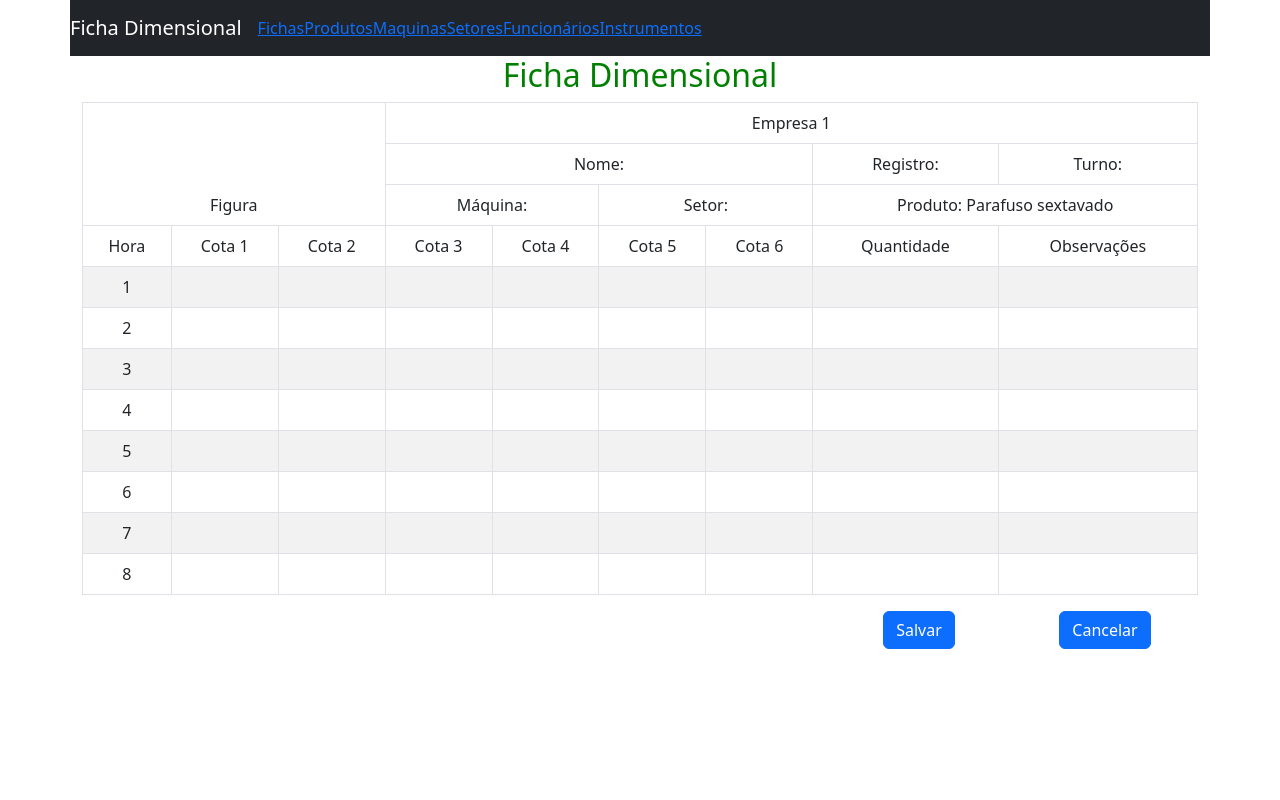
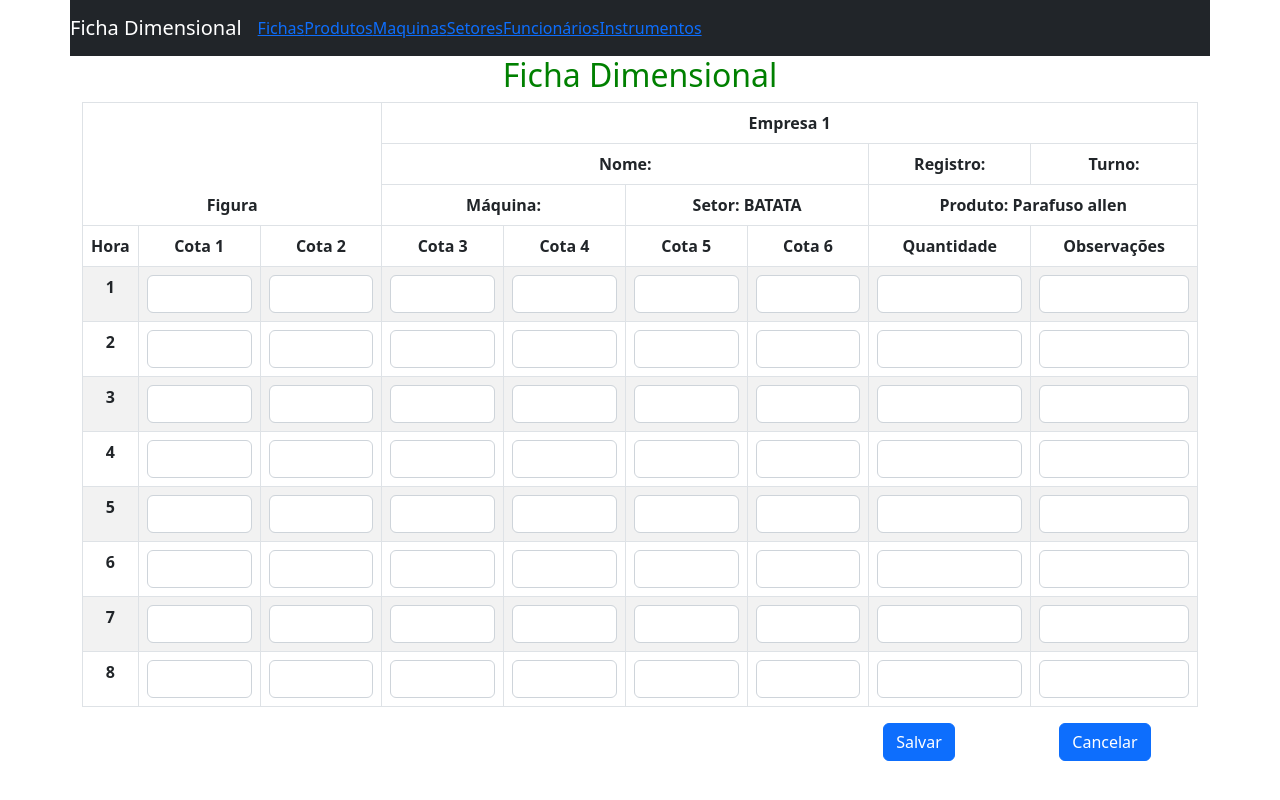
Before and after one commit to DaniloOC/ficha-dimensional-app, a React (Create React App) app: page /forms/ficha/1 in a window 1280 px wide. Built offline with nearby package versions, Linux system fonts and the light colour scheme.

Commit message:
Formantando o layout dos textfields

```diff
--- a/src/components/Fichas.js
+++ b/src/components/Fichas.js
@@ -16,7 +16,7 @@ const Fichas = () => {
     const header = {
         datas: [
             { name: 'id', value: 'Registro' },
-            { name: 'produto', value: 'Produto' },
+            { name: 'produto.nome', value: 'Produto' },
             { name: 'data', value: 'Data', type: 'date' },
             { name: 'remover', label: 'Remover', type: 'button', click: (item) => {
                 console.log('removerFuncionario', item);
--- a/src/components/forms/Ficha.js
+++ b/src/components/forms/Ficha.js
@@ -1,6 +1,6 @@
 import React, { useEffect, useState } from "react";
 import { Container, Form, Row, Table } from 'react-bootstrap';
-import { useNavigate, useParams } from 'react-router-dom';
+import { useLocation, useNavigate } from 'react-router-dom';
 import FichasService from "../../service/FichasService";
 import FormButton from "../layout/FormButton";
 import FormPage from '../layout/FormPage';
@@ -8,11 +8,13 @@ import FormPage from '../layout/FormPage';
 const Ficha = () => {
 
     const navigate = useNavigate();
-    const params = useParams();
-    const [ficha, setFicha] = useState([]);
+    const [ficha, setFicha] = useState({});
+    const [produto, setProduto] = useState({});
     const [quantidadeCotas, setQuantidadeCotas] = useState(0);
     const [cotas, setCotas] = useState([]);
     const [apontamentos, setApontamentos] = useState([]);
+
+    const search = useLocation().search;
 
     const onFormSubmit = (event) => {
         event.preventDefault();
@@ -25,36 +27,46 @@ const Ficha = () => {
     };
 
     useEffect(() => {
-        const fch = FichasService.findById(params.id);
-        console.log("fch", fch);
-        setFicha(fch);
-        setQuantidadeCotas(6);
+        const s = new URLSearchParams(search);
+        console.log('s', s);
+        const turno = s.get('turno');
+        const maquina = s.get('maquina');
+        const setor = s.get('setor');
+        const produto = s.get('produto');
+        FichasService.findByTurnoMaquinaSetorProduto(turno, maquina, setor, produto)
+            // .then((r) => r.json())
+            .then((response) => {
+                console.log('FICHA >>', response);
+                setQuantidadeCotas(response.produto.qtdCotas);
+                setProduto(response.produto);
+                setFicha(response);
 
                 let cotasCol = [];
-        for (let i = 0; i < quantidadeCotas; i++) {
-            cotasCol.push(<td>Cota {i + 1}</td>);
+                for (let i = 0; i < response.produto.qtdCotas; i++) {
+                    cotasCol.push(<th>Cota {i + 1}</th>);
                 }
                 setCotas(cotasCol);
 
                 let apts = [];
+                response.cotas.forEach((cota, i) => {
                     let aptsCotas = [];
-        for (let i = 0; i < quantidadeCotas; i++) {
-            aptsCotas.push(<td></td>);
+                    for (let i2 = 0; i2 < cota.length; i2++) {
+                        aptsCotas.push(<td><Form.Control type="input" name={'cota_' + i + '_' + i2} value={cota[i2]} /></td>);
                     }
-        for (let i = 0; i < 8; i++) {
                     const rowApt =
                         <tr>
-                    <td>
+                            <th>
                                 {i + 1}
-                    </td>
+                            </th>
                             {aptsCotas}
-                    <td></td>
-                    <td></td>
+                            <td><Form.Control type="input" name={'cotaQtd_' + i} value={''} /></td>
+                            <td><Form.Control type="input" name={'cotaObs_' + i} value={''} /></td>
                         </tr>;
                     apts.push(rowApt);
-        }
+                });
                 setApontamentos(apts);
-    }, [params, quantidadeCotas]);
+            });
+    }, [search]);
 
     return (
         <Container>
@@ -66,24 +78,24 @@ const Ficha = () => {
                         <Table striped bordered hover>
                             <thead>
                                 <tr>
-                                    <td rowSpan={3} colSpan={3}>Figura</td>
-                                    <td colSpan={quantidadeCotas}>Empresa 1</td>
+                                    <th rowSpan={3} colSpan={3}>Figura</th>
+                                    <th colSpan={quantidadeCotas}>Empresa 1</th>
                                 </tr>
                                 <tr>
-                                    <td colSpan={quantidadeCotas + 3 - 5} >Nome: {ficha.nome}</td>
-                                    <td>Registro: {ficha.registro}</td>
-                                    <td>Turno: {ficha.turno}</td>
+                                    <th colSpan={quantidadeCotas + 3 - 5} >Nome: {ficha.nome}</th>
+                                    <th>Registro: {ficha.registro}</th>
+                                    <th>Turno: {ficha.turno}</th>
                                 </tr>
                                 <tr>
-                                    <td colSpan={(quantidadeCotas + 3 - 3) / 3}>Máquina: {ficha.maquina}</td>
-                                    <td colSpan={(quantidadeCotas + 3 - 3) / 3}>Setor: {ficha.setor}</td>
-                                    <td colSpan={(quantidadeCotas + 3 - 3) / 3}>Produto: {ficha.produto}</td>
+                                    <th colSpan={(quantidadeCotas + 3 - 3) / 3}>Máquina: {ficha.maquina}</th>
+                                    <th colSpan={(quantidadeCotas + 3 - 3) / 3}>Setor: {ficha.setor}</th>
+                                    <th colSpan={(quantidadeCotas + 3 - 3) / 3}>Produto: {produto.nome}</th>
                                 </tr>
                                 <tr>
-                                    <td>Hora</td>
+                                    <th>Hora</th>
                                     {cotas}
-                                    <td>Quantidade</td>
-                                    <td>Observações</td>
+                                    <th>Quantidade</th>
+                                    <th>Observações</th>
                                 </tr>
                             </thead>
                             <tbody>
--- a/src/service/FichasService.js
+++ b/src/service/FichasService.js
@@ -1,8 +1,8 @@
 const FichasService = {
 
     fichas: [
-        { 'id': 1, 'produto': 'Parafuso sextavado', data: '2023-05-14' },
-        { 'id': 2, 'produto': 'Parafuso allen', data: '2023-05-14' },
+        { id: 1, produto: { id: 1, nome: 'Parafuso sextavado', descricao: 'Parafuso sextavado 10mm', qtdCotas: 6 }, data: '2023-05-14' },
+        { id: 2, produto: { id: 2, nome: 'Parafuso allen', descricao: 'Parafuso allen 10mm', qtdCotas: 6 }, data: '2023-05-14', setor: "BATATA" },
     ],
 
     findAll: function () {
@@ -15,14 +15,29 @@ const FichasService = {
     },
 
     findById: function (id) {
-        if (id === undefined || id === '') {
-            return {};
+        // if (id === undefined || id === '') {
+        //     return {};
+        // }
+        // const itens = this.fichas.filter((f) => {
+        //     return f.id === parseInt(id);
+        // });
+        // return itens.length > 0 ? itens[0] : {};
+        console.log("==>", this.fichas[1]);
+        return this.fichas[1];
+    },
+
+    findByTurnoMaquinaSetorProduto: async function(turno, maquina, setor, produto) {
+        const fch = this.fichas[1];
+
+        const quantidadeCotas = fch.produto.qtdCotas;
+        let csArr = new Array(8);
+        for (let i = 0; i < csArr.length; i++) {
+            csArr[i] = new Array(quantidadeCotas);
         }
-        const itens = this.fichas.filter((f) => {
-            return f.id === parseInt(id);
-        });
-        return itens.length > 0 ? itens[0] : {};
-    }
+        fch.cotas = csArr;
+
+        return fch;
+    },
 
 };
 
--- a/src/service/ProdutosService.js
+++ b/src/service/ProdutosService.js
@@ -1,8 +1,8 @@
 const ProdutosService = {
 
     produtos: [
-        { 'id': 1, 'nome': 'Parafuso sextavado', descricao: 'Parafuso sextavado 10mm', qtdCotas: 3 },
-        { 'id': 2, 'nome': 'Parafuso allen', descricao: 'Parafuso allen 10mm', qtdCotas: 3 },
+        { 'id': 1, 'nome': 'Parafuso sextavado', descricao: 'Parafuso sextavado 10mm', qtdCotas: 6 },
+        { 'id': 2, 'nome': 'Parafuso allen', descricao: 'Parafuso allen 10mm', qtdCotas: 6 },
     ],
 
     findAll: function () {
```
Lines whose indentation alone changed are shown as unchanged.
